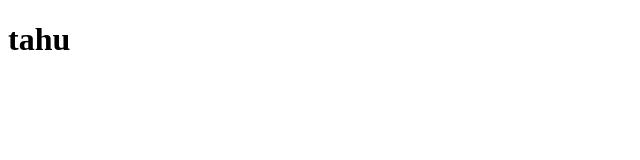
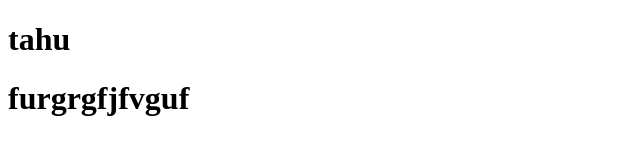
Before and after one commit to ikhwansyh/github2, a plain HTML site: page index.html in a window 1280 px wide. Shown: the whole page, without its empty margins (0-640 px from the left). Drawn offline with Linux system fonts and the light colour scheme.

Commit message:
prubahan

```diff
--- a/index.html
+++ b/index.html
@@ -7,5 +7,6 @@
 </head>
 <body>
     <h1>tahu</h1>
+    <h1>furgrgfjfvguf</h1>
 </body>
 </html>
```
